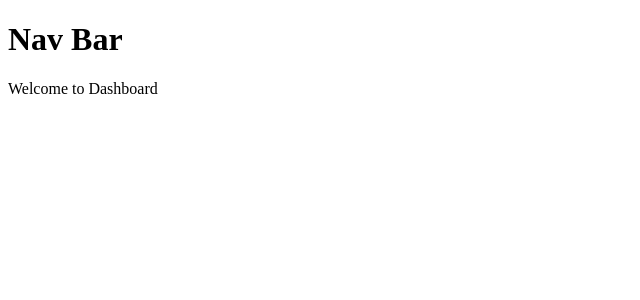
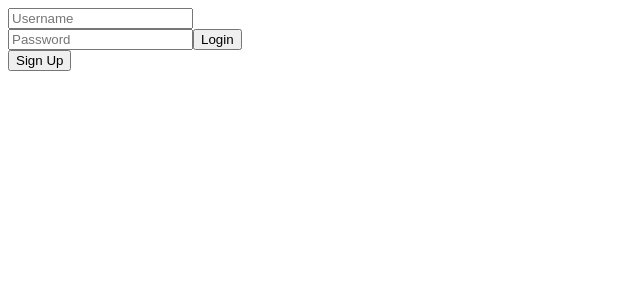
Before and after one commit to bshashikiran/personal-finance-tracking, a React (Create React App) app: page / in a window 1280 px wide. Shown: the top 300 px of the page, without its empty margins (0-640 px from the left). Built offline with nearby package versions, Linux system fonts and the light colour scheme; no server answers.

Commit message:
Login Page | Sign Up Added

```diff
--- a/src/App.js
+++ b/src/App.js
@@ -1,12 +1,10 @@
 import "../node_modules/bootstrap/dist/css/bootstrap-grid.min.css"
-import NavigationBar from "./layout/NavigationBar";
-import Dashboard from "./pages/Dashboard";
+import LoginPage from "./pages/LoginPage";
 
 function App() {
   return (
     <div className="App">
-      <NavigationBar/>
-      <Dashboard/>
+      <LoginPage/>
     </div>
   );
 }
--- a/src/api/FormAxiosService.js
+++ b/src/api/FormAxiosService.js
@@ -1,6 +1,16 @@
 import axios from "axios";
 
 const API_BASE_URL = "http://localhost:8080/personalfinancetrackingapi/";
+
+export const authenticateUser = async (inputData) => {
+    const result = await axios.post(API_BASE_URL + "user/authenticateUser", inputData);
+    return result.data;
+}
+
+export const saveUser = async (inputData) => {
+    const result = await axios.post(API_BASE_URL + "user/saveUser", inputData);
+    return result.data;
+}
 
 export const getPersonalDetails = async (mobile) => {
     const result = await axios.get(API_BASE_URL + "user/getPersonalData?mobile=" + mobile);
--- /dev/null
+++ b/src/common/Validation.js
@@ -0,0 +1,16 @@
+export const isString = (value, type) => {
+    let errorBlock = document.getElementById(`${type}-Error`);
+    if (
+        value === "" ||
+        value.trim().length < 3 ||
+        !value.match(/^[a-zA-Z ]+$/i) ||
+        value.match(/^\s/)
+    ) {
+        errorBlock.style.display = 'block';
+        setTimeout(function () { errorBlock.style.display = 'none'; }, 5000);
+    } else {
+        errorBlock.style.display = 'none';
+        return true;
+    }
+    return false;
+}
--- /dev/null
+++ b/src/components/InputComponent.js
@@ -0,0 +1,33 @@
+import React from 'react'
+
+const InputComponent = ({
+    id,
+    type,
+    labelName,
+    placeholder,
+    name,
+    value,
+    onChange,
+    isDisabled=false,
+    isVisible=true,
+    errorMessage=''
+}) => {
+  return (
+    <div className='pft_col'>
+        <div className='pft_label'>{labelName}</div>
+            <div className='pft_input'>
+                <input
+                    type={type}
+                    placeholder={placeholder}
+                    name={name}
+                    id={id}
+                    onChange={onChange}
+                    value={value}
+                />
+                <div className='pft_error' id={id+'-Error'} style={{display: 'none'}}>{errorMessage}</div>
+            </div>
+    </div>
+  )
+}
+
+export default InputComponent
--- a/src/pages/LoginPage.js
+++ b/src/pages/LoginPage.js
@@ -1,10 +1,80 @@
-import React from 'react'
+import React, { useState } from 'react'
+import * as FormAxiosService from '../api/FormAxiosService'
+import * as Validation from '../common/Validation';
+import SignUpPage from './SignUpPage';
+import InputComponent from '../components/InputComponent';
 
-function LoginPage() {
+
+const LoginPage = () => {
+
+  const [loginData, setLoginData] = useState({ userName: '', password: '', confirmPassword: '' })
+  const [showSignUpPage, setshowSignUpPage] = useState(false)
+
+  const authenticateUser = async () => {
+    try {
+      const response = await FormAxiosService.authenticateUser(loginData);
+      if (response != null) {
+        console.log(response);
+      } else {
+        console.log("Response is NULL while authenticating user");
+      }
+    } catch (error) {
+      console.error('Error occured while authenticating user : ', error);
+    }
+  }
+
+  const onChangeHandler = (e) => {
+    const { name, value } = e.target;
+
+    setLoginData((e) => ({
+      ...loginData,
+      [name]: value
+    }));
+  }
+
+  const loginHandle = (e) => {
+    e.preventDefault();
+    const a = Validation.isString(loginData.userName, 'userName');
+    console.log(a);
+    if(!a) {
+      return;
+    }
+    authenticateUser();
+  }
+
+  const switchPages = () => {
+    setshowSignUpPage(!showSignUpPage);
+  }
+
+  if (showSignUpPage) {
+    return <SignUpPage loginData={loginData} onChangeHandler={onChangeHandler} switchPages={switchPages} />
+  }
+
   return (
-    <div>
+    <>
+      <form onSubmit={loginHandle}>
+        <InputComponent
+          type='text'
+          placeholder='Username'
+          name='userName'
+          id='userName'
+          onChange={(e) => onChangeHandler(e)}
+        />
+        <input
+          type='password'
+          placeholder='Password'
+          name='password'
+          id='password'
+          onChange={(e) => onChangeHandler(e)}
+        />
+        <button type='submit'>Login</button>
+      </form>
 
-    </div>
+      <div>
+        <button name='signup' onClick={switchPages}>Sign Up</button>
+      </div>
+    </>
+
   )
 }
 
--- /dev/null
+++ b/src/pages/SignUpPage.js
@@ -0,0 +1,75 @@
+import React, { useCallback, useEffect, useState } from 'react'
+import * as FormAxiosService from '../api/FormAxiosService'
+
+const SignUpPage = ({ loginData, onChangeHandler, switchPages }) => {
+
+    const [isPasswordMatch, setIsPasswordMatch] = useState(false);
+
+    const handlePassword = useCallback(() => {
+        if (loginData.password === loginData.confirmPassword) {
+            console.log("Password Matches");
+            setIsPasswordMatch(true);
+        } else {
+            console.log("Password doesnot match");
+            setIsPasswordMatch(false);
+        }
+    }, [loginData.password, loginData.confirmPassword]);
+
+    useEffect(() => {
+        console.log("Password Changed");
+        handlePassword();
+    }, [handlePassword, loginData.password, loginData.confirmPassword]);
+
+    const saveUser = async () => {
+        try {
+            const response = await FormAxiosService.saveUser(loginData);
+            if(response != null) {
+                console.log("User record saved successfully");
+            } else {
+                console.log("Response is NULL while saving user record");
+            }
+        } catch (error) {
+            console.error()
+        }
+    }
+
+    const signUpHandle = (e) => {
+        e.preventDefault();
+        saveUser();
+    }
+
+    return (
+        <>
+            <form onSubmit={signUpHandle}>
+                <input
+                    type='text'
+                    placeholder='Username'
+                    name='userName'
+                    id='userName'
+                    onChange={(e) => onChangeHandler(e)}
+                />
+                <input
+                    type='password'
+                    placeholder='Password'
+                    name='password'
+                    id='password'
+                    onChange={(e) => onChangeHandler(e)}
+                />
+                <input
+                    type='password'
+                    placeholder='Confirm Password'
+                    name='confirmPassword'
+                    id='confirmPassword'
+                    onChange={(e) => onChangeHandler(e)}
+                />
+                <button type='submit' id='signup' disabled={!isPasswordMatch}>Sign Up</button>
+            </form>
+
+            <div>
+                <button name='login' onClick={switchPages}>Login</button>
+            </div>
+        </>
+    )
+}
+
+export default SignUpPage
```
